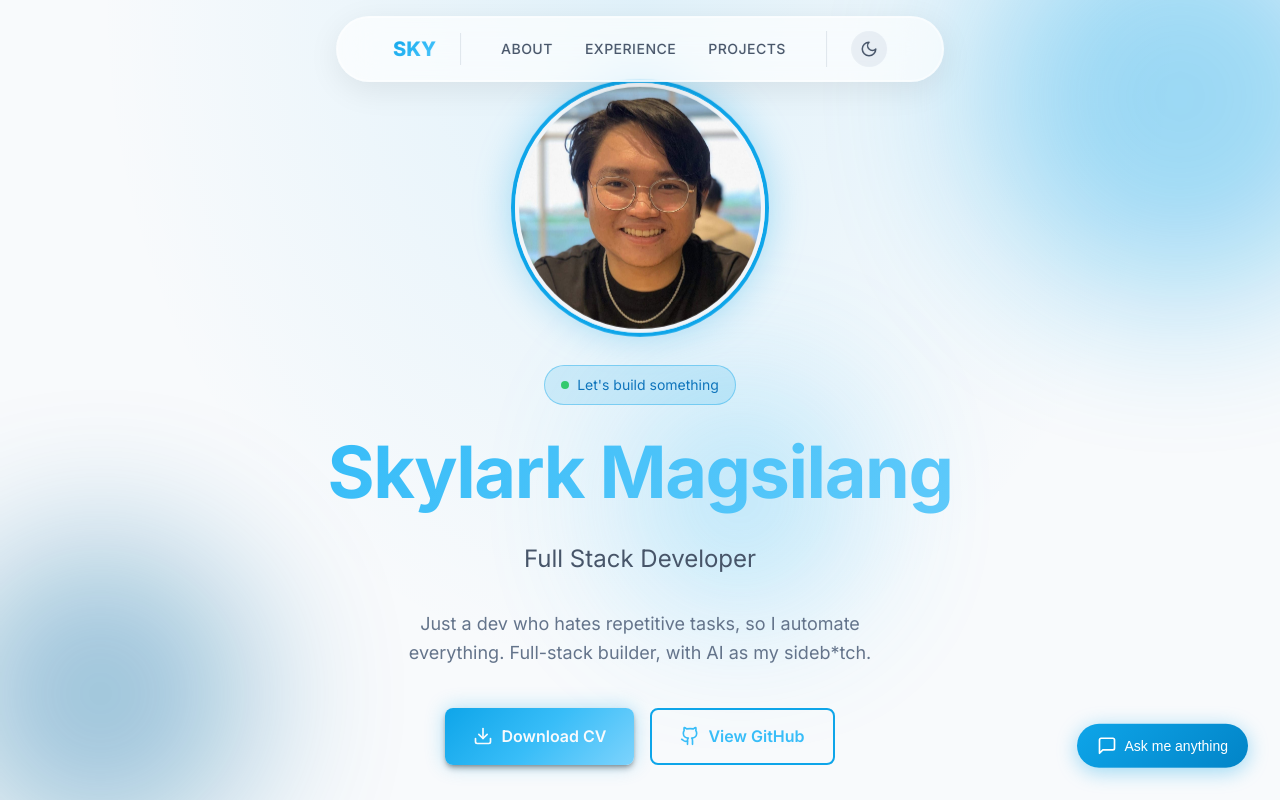
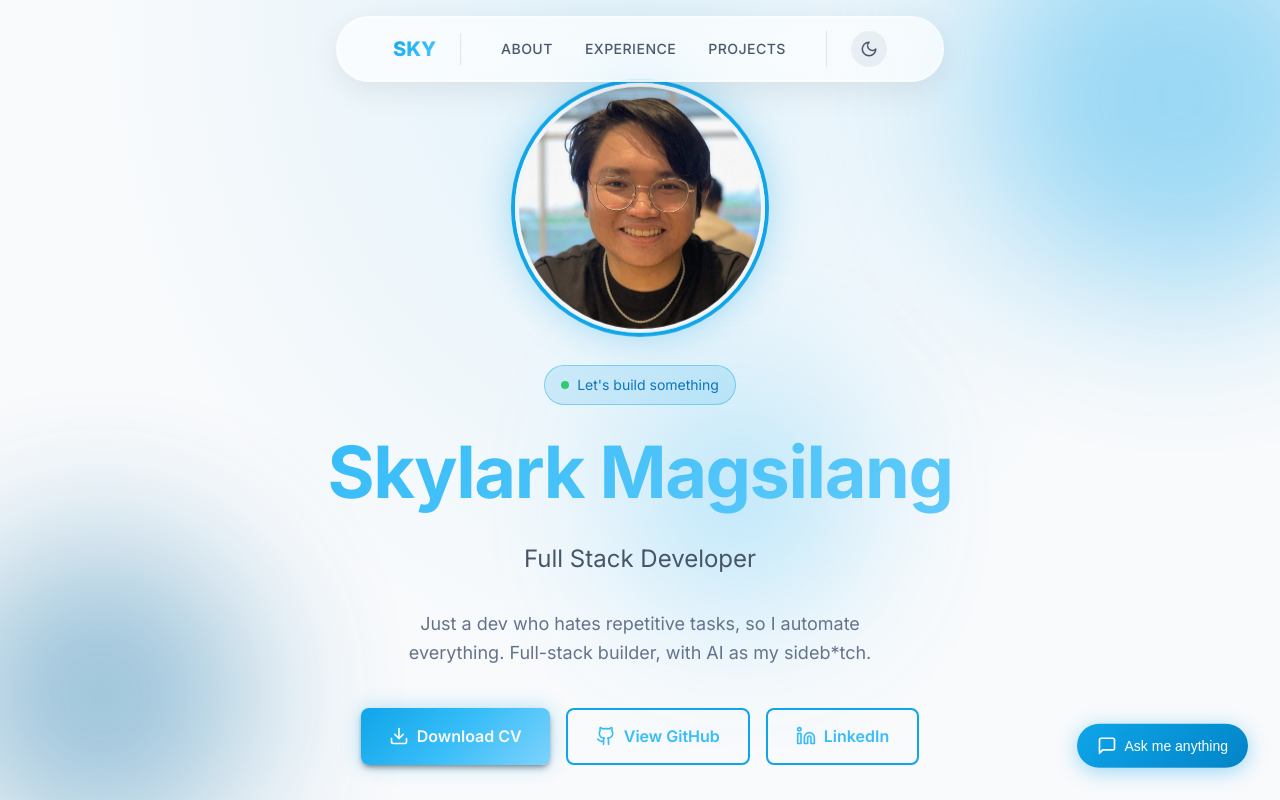
Before and after one commit to 5ky-lark/my-portfolio, a React (Vite) app: page / in a window 1280 px wide. Shown: the top 800 px of the page. Built offline with nearby package versions, Linux system fonts and the light colour scheme.

Commit message:
Add LinkedIn link to hero section and footer

```diff
--- a/src/components/Footer.jsx
+++ b/src/components/Footer.jsx
@@ -1,4 +1,4 @@
-import { Github, Mail, Facebook } from 'lucide-react'
+import { Github, Mail, Facebook, Linkedin } from 'lucide-react'
 
 function Footer() {
     const currentYear = new Date().getFullYear()
@@ -26,6 +26,15 @@ function Footer() {
                         <Facebook size={20} />
                     </a>
                     <a
+                        href="https://www.linkedin.com/in/skylarkmagsilang/"
+                        target="_blank"
+                        rel="noopener noreferrer"
+                        className="footer-link"
+                        aria-label="LinkedIn"
+                    >
+                        <Linkedin size={20} />
+                    </a>
+                    <a
                         href="mailto:skylarkmagsilangsl@gmail.com"
                         className="footer-link"
                         aria-label="Email"
--- a/src/components/Hero.jsx
+++ b/src/components/Hero.jsx
@@ -1,4 +1,4 @@
-import { Mail, Download, Github } from 'lucide-react'
+import { Mail, Download, Github, Linkedin } from 'lucide-react'
 
 function Hero() {
     return (
@@ -40,6 +40,10 @@ function Hero() {
                         <Github size={20} />
                         View GitHub
                     </a>
+                    <a href="https://www.linkedin.com/in/skylarkmagsilang/" target="_blank" rel="noopener noreferrer" className="btn btn-secondary">
+                        <Linkedin size={20} />
+                        LinkedIn
+                    </a>
                 </div>
             </div>
         </section>
```
